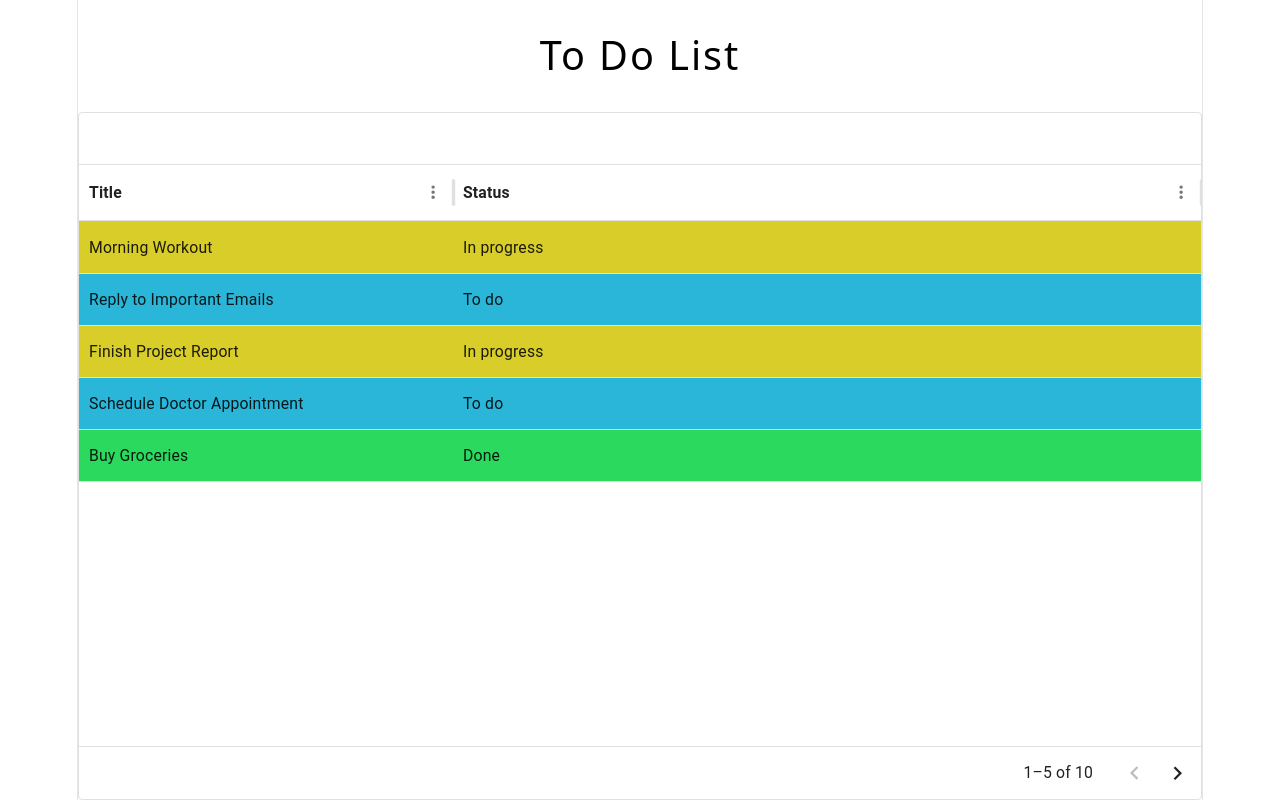
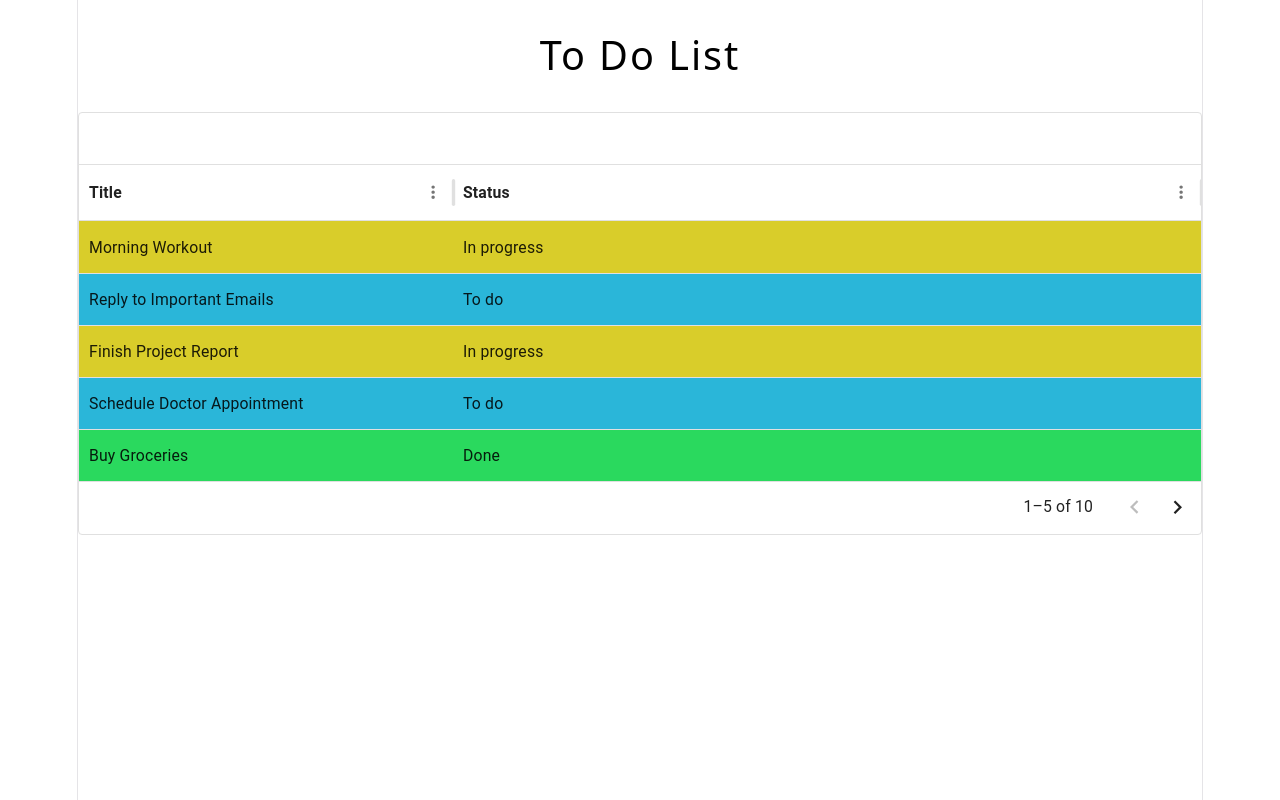
Before and after one commit to sly123456789/ToDoTraining, a React (Vite) app: page / in a window 1280 px wide. Built offline with nearby package versions, Linux system fonts and the light colour scheme; some icons are missing.

Commit message:
feat: add box settings to homepage

```diff
--- a/src/component/HomePage.tsx
+++ b/src/component/HomePage.tsx
@@ -1,11 +1,12 @@
+import { Box } from "@mui/material";
 import "./HomePage.css";
 import TasksList from "./TasksList";
 
 export default function HomePage() {
-    return (
-        <>
-            <h1 className="title">To Do List</h1>
-            <TasksList />
-        </>
-    );
+  return (
+    <Box>
+      <h1 className="title">To Do List</h1>
+      <TasksList />
+    </Box>
+  );
 }
```
